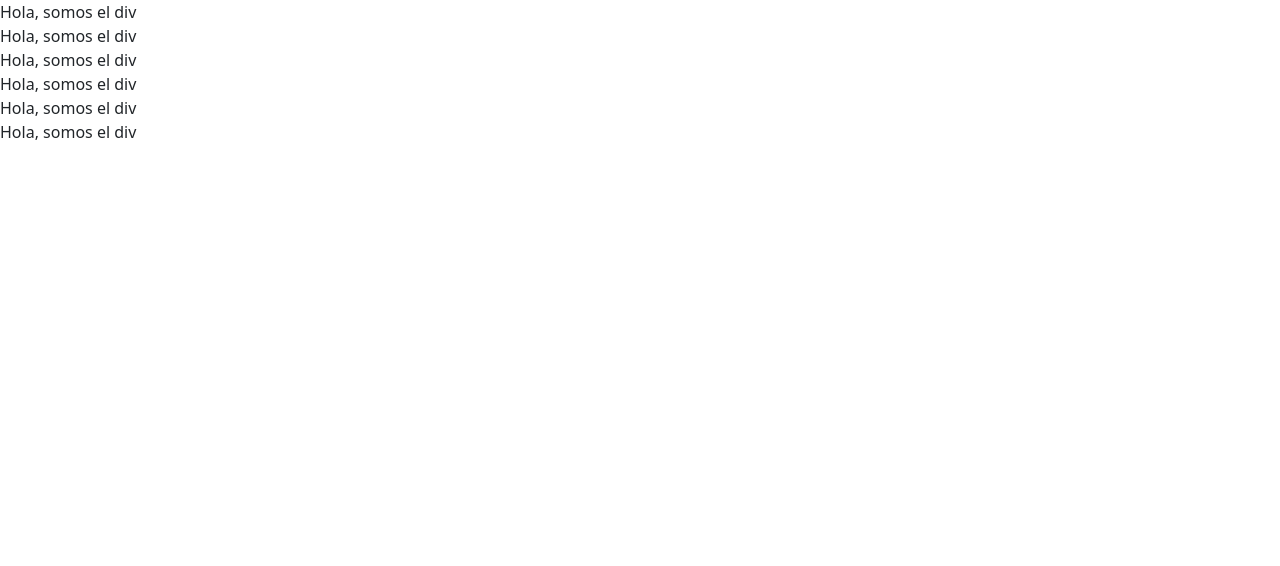
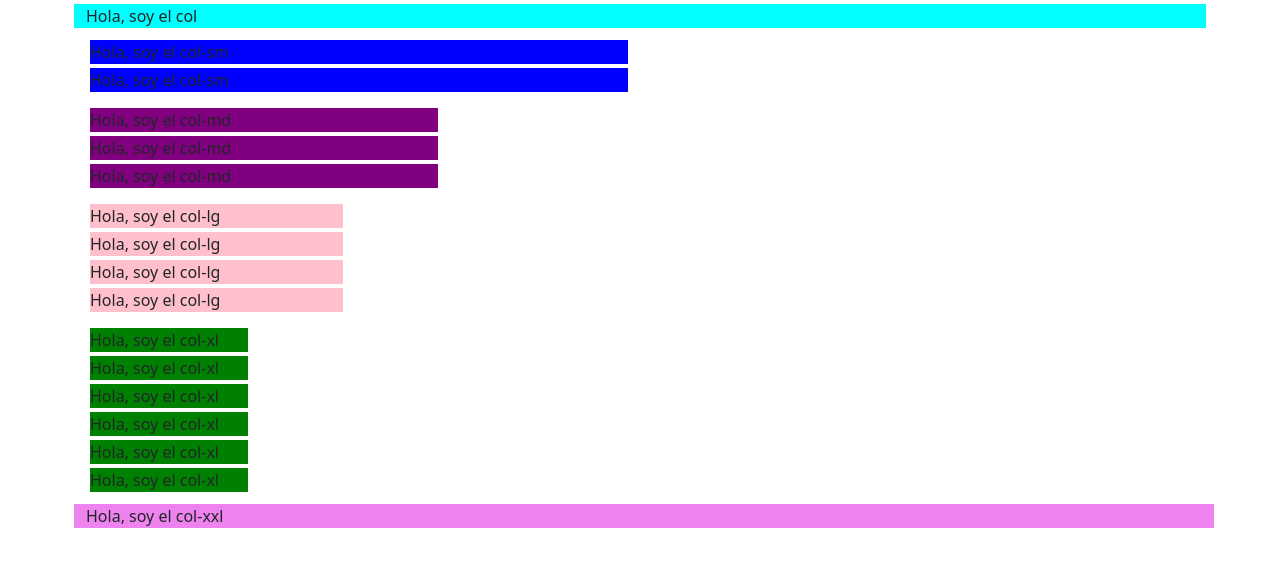
Before and after one commit to Malibu54/HTML-CSS, a plain HTML site: page 11-Bootstrap-grid/bootstrap-grid.html in a window 1280 px wide. Drawn offline with nearby package versions, Linux system fonts and the light colour scheme.

Commit message:
//Ejercicio Grid Bootstrap

```diff
--- a/11-Bootstrap-grid/bootstrap-grid.css
+++ b/11-Bootstrap-grid/bootstrap-grid.css
@@ -0,0 +1,27 @@
+.row div {
+  margin: 0.25rem;
+}
+
+.col {
+  background-color: cyan;
+}
+
+.col-sm {
+  background-color: blue;
+}
+
+.col-md {
+  background-color: purple;
+}
+
+.col-lg {
+  background-color: pink;
+}
+
+.col-xl {
+  background-color: green;
+}
+
+.col-xxl {
+  background-color: violet;
+}
--- a/11-Bootstrap-grid/bootstrap-grid.html
+++ b/11-Bootstrap-grid/bootstrap-grid.html
@@ -1,3 +1,21 @@
+<!-- Crea un nuevo documento HTML con el título "Sistema grid de Bootstrap"
+
+Utilizando la página oficial getboostrap.com, añade la última versión de Bootstrap a este documento HTML
+
+Crea 6 div con un texto en su interior
+
+Utilizando únicamente el atributo class de cada uno de los div haz lo siguiente:
+
+Por defecto, cada elemento ocupará el ancho máximo
+
+Para viewports SM - cada fila contendrá 2 elementos
+
+Para viewports MD - cada fila contendrá 3 elementos
+
+Para viewports LG - cada fila contendrá 4 elementos
+
+Para viewports XL - cada fila contendrá 6 elementos -->
+
 <!DOCTYPE html>
 <html lang="en">
   <head>
@@ -6,25 +24,63 @@
     <meta name="viewport" content="width=device-width, initial-scale=1.0" />
     <link rel="stylesheet" href="bootstrap-grid.css" />
     <link
-      href="https://cdn.jsdelivr.net/npm/bootstrap@5.3.0-alpha1/dist/css/bootstrap.min.css"
+      href="https://cdn.jsdelivr.net/npm/bootstrap@5.3.0-alpha3/dist/css/bootstrap.min.css"
       rel="stylesheet"
-      integrity="sha384-GLhlTQ8iRABdZLl6O3oVMWSktQOp6b7In1Zl3/Jr59b6EGGoI1aFkw7cmDA6j6gD"
+      integrity="sha384-KK94CHFLLe+nY2dmCWGMq91rCGa5gtU4mk92HdvYe+M/SXH301p5ILy+dN9+nJOZ"
       crossorigin="anonymous"
     />
-    <title>BSistema grid de Bootstrap</title>
+    <title>Sistema grid de Bootstrap</title>
   </head>
   <body>
+    <div class="container">
+      <div class="row">
+        <div class="col">Hola, soy el col</div>
+      </div>
+      <div class="row">
+        <div class="col-sm-6">
+          <div class="col-sm">Hola, soy el col-sm</div>
+          <div class="col-sm">Hola, soy el col-sm</div>
+        </div>
+      </div>
+      <div class="row">
+        <div class="col-md-4">
+          <div class="col-md">Hola, soy el col-md</div>
+          <div class="col-md">Hola, soy el col-md</div>
+          <div class="col-md">Hola, soy el col-md</div>
+        </div>
+      </div>
+      <div class="row">
+        <div class="col-lg-3">
+          <div class="col-lg">Hola, soy el col-lg</div>
+          <div class="col-lg">Hola, soy el col-lg</div>
+          <div class="col-lg">Hola, soy el col-lg</div>
+          <div class="col-lg">Hola, soy el col-lg</div>
+        </div>
+      </div>
+      <div class="row">
+        <div class="col-xl-2">
+          <div class="col-xl">Hola, soy el col-xl</div>
+          <div class="col-xl">Hola, soy el col-xl</div>
+          <div class="col-xl">Hola, soy el col-xl</div>
+          <div class="col-xl">Hola, soy el col-xl</div>
+          <div class="col-xl">Hola, soy el col-xl</div>
+          <div class="col-xl">Hola, soy el col-xl</div>
+        </div>
+      </div>
+      <div class="row">
+        <div class="col-xxl">
+          Hola, soy el col-xxl
+        </div>
+      </div>
+    </div>
 
-<div>Hola, somos el div</div>
-<div>Hola, somos el div</div>
-<div>Hola, somos el div</div>
-<div>Hola, somos el div</div>
-<div>Hola, somos el div</div>
-<div>Hola, somos el div</div>
+
+
+
 
     <script
-      src="https://cdn.jsdelivr.net/npm/bootstrap@5.3.0-alpha1/dist/js/bootstrap.bundle.min.js"
-      integrity="sha384-w76AqPfDkMBDXo30jS1Sgez6pr3x5MlQ1ZAGC+nuZB+EYdgRZgiwxhTBTkF7CXvN"
+      src="https://cdn.jsdelivr.net/npm/bootstrap@5.3.0-alpha3/dist/js/bootstrap.bundle.min.js"
+      integrity="sha384-ENjdO4Dr2bkBIFxQpeoTz1HIcje39Wm4jDKdf19U8gI4ddQ3GYNS7NTKfAdVQSZe"
       crossorigin="anonymous"
     ></script>
   </body>
```
